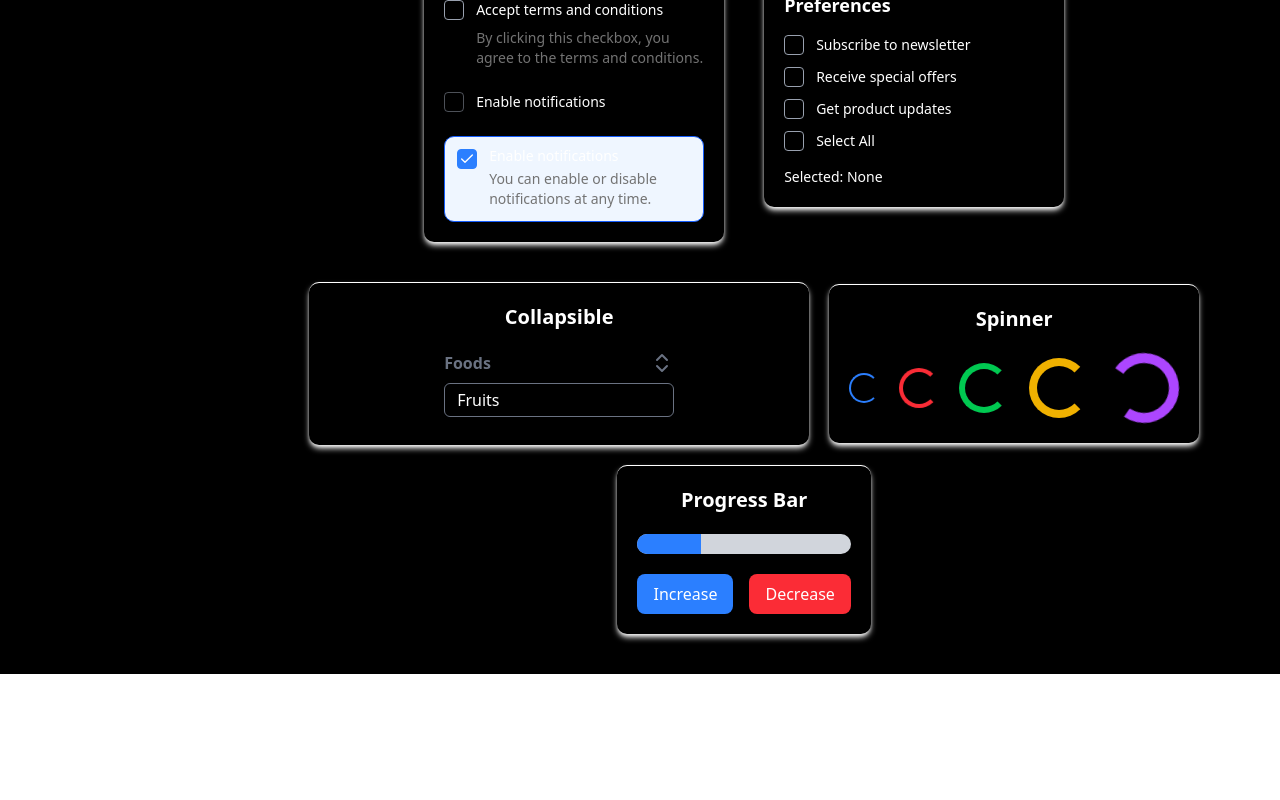
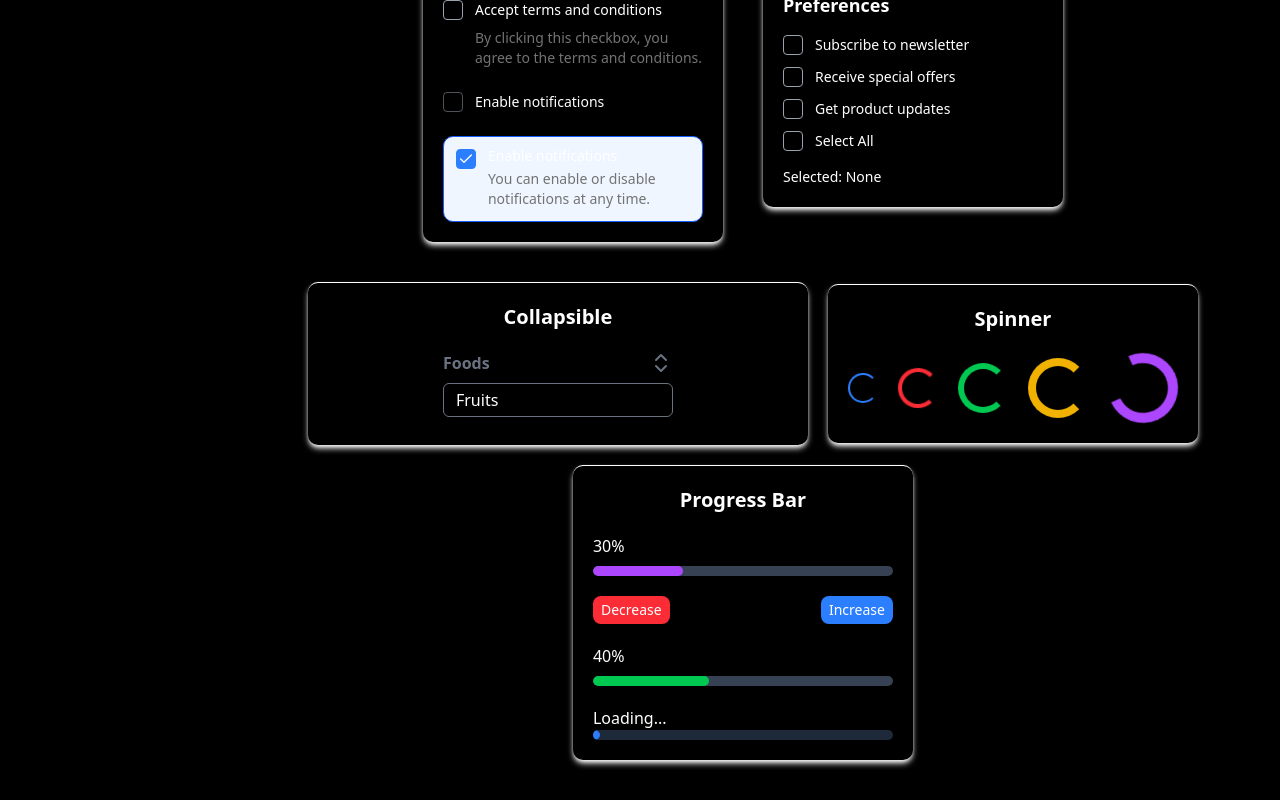
Before and after one commit to Jnguyen7525/minui, a React (Vite) app: page / in a window 1280 px wide. Shown: the part 2146-2946 px from the top of the page. Before the commit the page ends 2820 px from the top, so only its background shows below. Built offline with nearby package versions, Linux system fonts and the light colour scheme.

Commit message:
progress bar done

```diff
--- a/src/App.tsx
+++ b/src/App.tsx
@@ -104,6 +104,14 @@ function App() {
   );
   const [selectedCollapsedItem, setSelectedCollapsedItem] = useState("");
   const [progress, setProgress] = useState(30);
+  const [autoProgress, setAutoProgress] = useState(30);
+  useEffect(() => {
+    const interval = setInterval(() => {
+      setAutoProgress((prev) => (prev >= 100 ? 0 : prev + 10));
+    }, 500);
+
+    return () => clearInterval(interval);
+  }, []);
 
   // make the alert that appear for alertDialog disappear after 3 secs.
   useEffect(() => {
@@ -814,23 +822,54 @@ function App() {
           <div className="flex flex-col space-y-5 items-center bg-black p-5 rounded-lg shadow-md shadow-white h-fit w-fit border-t-[1px]">
             <h2 className="text-xl font-bold">Progress Bar</h2>
 
-            <ProgressBar progress={progress} className="w-[300px]" />
-
-            {/* Update Progress */}
-            <div className="flex gap-4">
+            {/* progress bar with buttons */}
+            <ProgressBar
+              startLabel={`${progress}%`}
+              // endLabel="End"
+              progress={progress}
+              className=""
+              labelStyles="flex w-full justify-between mb-2"
+              barColor="bg-purple-500"
+              bgColor="bg-gray-700"
+              barHeight={10}
+              barWidth={300}
+            />
+            {/* Update Progress buttons */}
+            <div className="flex w-full justify-between text-sm">
               <button
-                className="bg-blue-500 text-white px-4 py-2 rounded-md"
+                className="bg-red-500 text-white px-2 py-1 rounded-md"
+                onClick={() => setProgress((prev) => Math.max(prev - 10, 0))}
+              >
+                Decrease
+              </button>{" "}
+              <button
+                className="bg-blue-500 text-white px-2 py-1 rounded-md"
                 onClick={() => setProgress((prev) => Math.min(prev + 10, 100))}
               >
                 Increase
               </button>
-              <button
-                className="bg-red-500 text-white px-4 py-2 rounded-md"
-                onClick={() => setProgress((prev) => Math.max(prev - 10, 0))}
-              >
-                Decrease
-              </button>
             </div>
+
+            {/* autoprogress */}
+            <ProgressBar
+              startLabel={`${autoProgress}%`}
+              // endLabel="End"
+              progress={autoProgress}
+              className=""
+              labelStyles="flex w-full justify-between mb-2"
+              barColor="bg-green-500"
+              bgColor="bg-gray-700"
+              barHeight={10}
+              barWidth={300}
+            />
+
+            {/* Indeterminate Progress Bar (Unknown Duration) */}
+            <ProgressBar
+              isIndeterminate
+              startLabel="Loading..."
+              barWidth={300}
+              bgColor="bg-gray-800"
+            />
           </div>
         </div>
       </div>
--- a/src/components/progressbar.tsx
+++ b/src/components/progressbar.tsx
@@ -1,22 +1,67 @@
 import React from "react";
 
 type ProgressBarProps = {
-  progress?: number; // ✅ Tracks progress (0-100)
+  progress?: number; // Tracks progress (0-100)
+  isIndeterminate?: boolean; // ✅ Enables loading animation
+  startLabel?: string; // Label on the top-left
+  endLabel?: string; // Label on the top-right
   className?: string; // Allows extra styling
+  labelStyles?: string;
+  barColor?: string;
+  bgColor?: string;
+  barHeight?: number;
+  barWidth?: number;
 };
 
 const ProgressBar: React.FC<ProgressBarProps> = ({
   progress = 0,
+  isIndeterminate = false, // ✅ Default to false
+  startLabel = "",
+  endLabel = "",
   className = "",
+  labelStyles = "",
+  barColor = "bg-blue-500",
+  bgColor = "bg-gray-300",
+  barHeight = 10,
+  barWidth = 10,
 }) => {
   return (
-    <div
-      className={`w-full bg-gray-300 rounded-lg h-5 overflow-hidden relative ${className}`}
-    >
+    <div className="w-full  flex flex-col items-start">
+      {/* Labels */}
+      <div className={`${labelStyles}`}>
+        <span>{startLabel}</span>
+        <span>{endLabel}</span>
+      </div>
+
+      {/* Progress Bar */}
       <div
-        className="h-full bg-blue-500 transition-all duration-300"
-        style={{ width: `${progress}%` }}
-      />
+        className={`relative  ${bgColor} rounded-lg  overflow-hidden ${className}`}
+        style={{ height: `${barHeight}px`, width: `${barWidth}px` }}
+      >
+        {/* <div
+          className={`h-full ${barColor} transition-all duration-300 rounded-lg`}
+          style={{ width: `${progress}%` }}
+        /> */}
+        <div
+          className={`h-full ${barColor} transition-all duration-300 rounded-lg ${
+            isIndeterminate ? "animate-indeterminate" : ""
+          }`}
+          style={
+            isIndeterminate ? { width: "100%" } : { width: `${progress}%` }
+          }
+        />
+      </div>
+      {/* Indeterminate Animation */}
+      <style>{`
+        @keyframes indeterminate {
+          0% { transform: translateX(-100%); }
+          50% { transform: translateX(0%); }
+          100% { transform: translateX(100%); }
+        }
+        .animate-indeterminate {
+          animation: indeterminate 1.5s ease-in-out infinite;
+        }
+      `}</style>
     </div>
   );
 };
```
